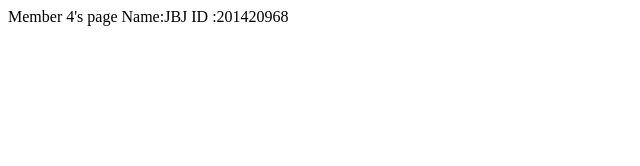
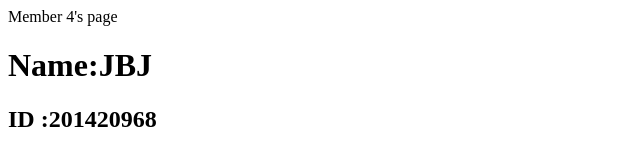
Before and after one commit to practiceteam14/T14-homepage, a plain HTML site: page member4.html in a window 1280 px wide. Shown: the whole page, without its empty margins (0-640 px from the left). Drawn offline with Linux system fonts and the light colour scheme.

Commit message:
fix member4's page form

```diff
--- a/member4.html
+++ b/member4.html
@@ -1,7 +1,7 @@
 <html>
 	<head>Member 4's page</head>
 	<body>
-		Name:JBJ
-		ID :201420968
+		<div><h1>Name:JBJ</h1></div>
+		<div><h2>ID :201420968</h2></div>
 	</body>
 </html>
```
